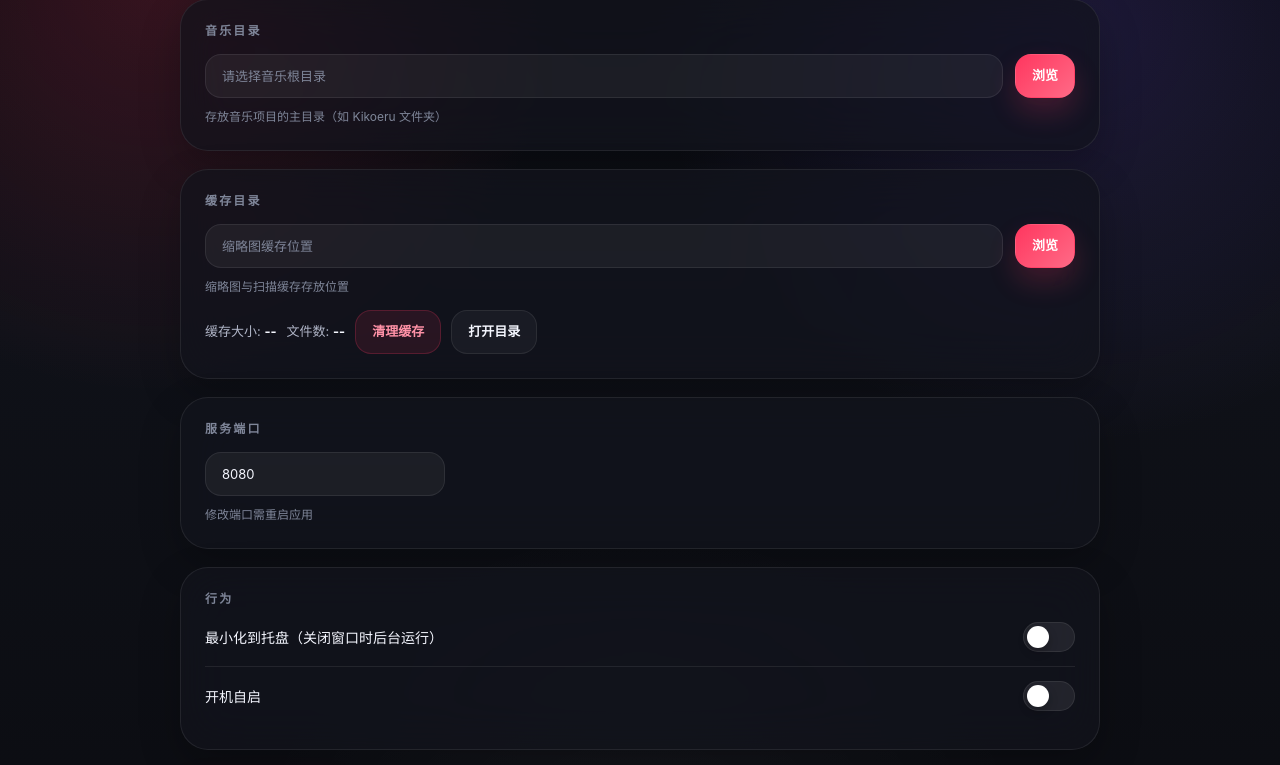
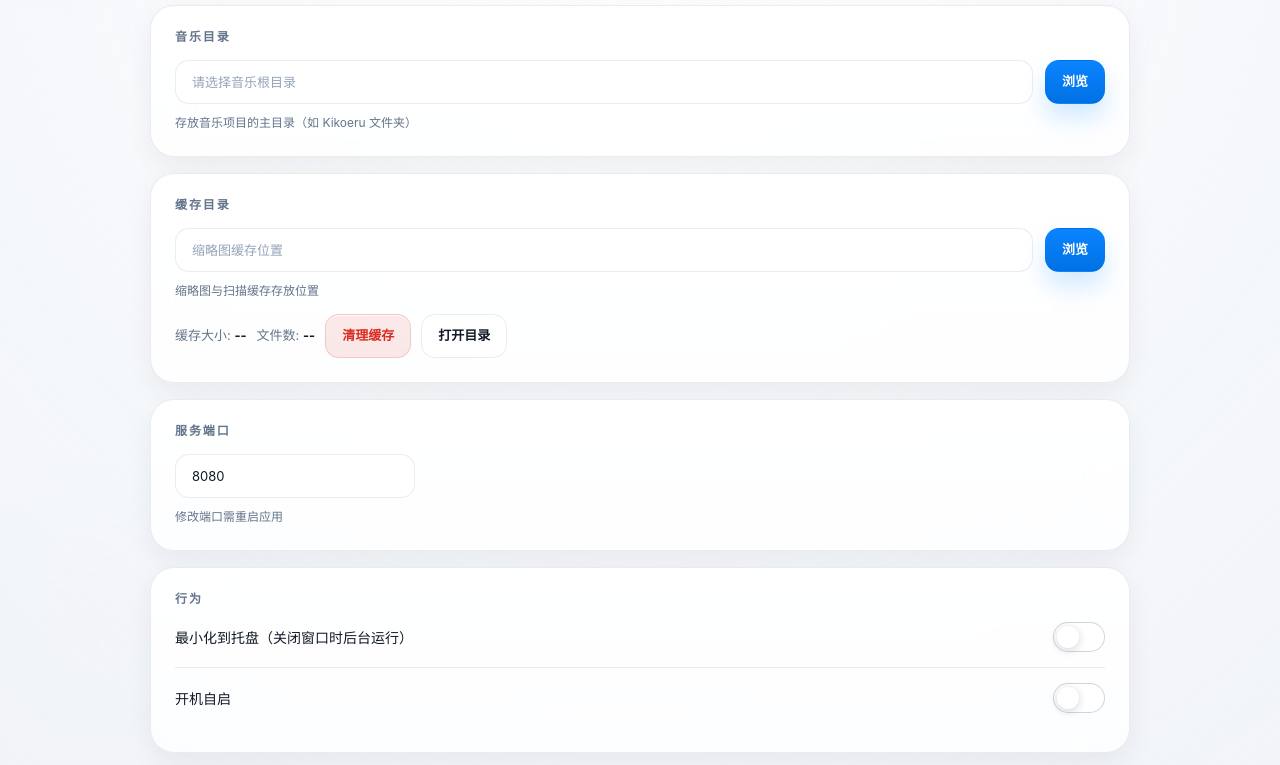
Before and after one commit to mhaq520/LocalTune, an Electron app: page public/settings.html in a window 1280 px wide. Shown: the part 101-866 px from the top of the page. Drawn offline with Linux system fonts and the light colour scheme; no server answers.

Commit message:
v0.1.5: 浅色 Apple System UI 重构

```diff
--- a/package.json
+++ b/package.json
@@ -1,6 +1,6 @@
 {
   "name": "music-player",
-  "version": "0.1.4",
+  "version": "0.1.5",
   "description": "本地音乐播放器 - 支持音频流、歌词同步、缩略图生成",
   "main": "main.js",
   "scripts": {
--- a/public/css/main.css
+++ b/public/css/main.css
@@ -1,4 +1,4 @@
-/* Apple Music inspired shared shell */
+/* Apple System inspired shared shell, light theme */
 
 *, *::before, *::after {
   box-sizing: border-box;
@@ -7,32 +7,32 @@
 }
 
 :root {
-  color-scheme: dark;
-  --bg: #0b0c11;
-  --bg-deep: #07080c;
-  --bg-elevated: rgba(255, 255, 255, 0.05);
-  --bg-elevated-strong: rgba(255, 255, 255, 0.08);
-  --surface: rgba(18, 20, 28, 0.78);
-  --surface-strong: rgba(24, 27, 37, 0.86);
-  --surface-hover: rgba(255, 255, 255, 0.1);
-  --border: rgba(255, 255, 255, 0.08);
-  --border-strong: rgba(255, 255, 255, 0.14);
-  --text-primary: #f5f7ff;
-  --text-secondary: #b1b6c8;
-  --text-muted: #7f8699;
-  --accent: #ff375f;
-  --accent-strong: #ff5d7e;
-  --accent-soft: rgba(255, 55, 95, 0.18);
-  --accent-2: #7c5cff;
-  --success: #34d399;
-  --danger: #ff5d5d;
-  --radius-xl: 30px;
+  color-scheme: light;
+  --bg: #f5f7fb;
+  --bg-deep: #e9edf4;
+  --bg-elevated: rgba(255, 255, 255, 0.78);
+  --bg-elevated-strong: rgba(255, 255, 255, 0.92);
+  --surface: rgba(255, 255, 255, 0.88);
+  --surface-strong: rgba(255, 255, 255, 0.96);
+  --surface-hover: rgba(255, 255, 255, 1);
+  --border: rgba(15, 23, 42, 0.08);
+  --border-strong: rgba(15, 23, 42, 0.14);
+  --text-primary: #111827;
+  --text-secondary: #4b5563;
+  --text-muted: #6b7280;
+  --accent: #0a84ff;
+  --accent-strong: #006fe6;
+  --accent-soft: rgba(10, 132, 255, 0.12);
+  --accent-2: #4f8ef7;
+  --success: #15803d;
+  --danger: #d92d20;
+  --radius-xl: 32px;
   --radius-lg: 24px;
   --radius-md: 18px;
   --radius-sm: 12px;
-  --shadow-lg: 0 28px 80px rgba(0, 0, 0, 0.38);
-  --shadow-md: 0 16px 42px rgba(0, 0, 0, 0.24);
-  --shadow-sm: 0 8px 24px rgba(0, 0, 0, 0.18);
+  --shadow-lg: 0 28px 60px rgba(15, 23, 42, 0.10);
+  --shadow-md: 0 14px 32px rgba(15, 23, 42, 0.08);
+  --shadow-sm: 0 8px 20px rgba(15, 23, 42, 0.06);
   --font: 'SF Pro Display', 'SF Pro Text', -apple-system, BlinkMacSystemFont, 'Segoe UI', Roboto, Arial, sans-serif;
   --transition: 180ms cubic-bezier(0.2, 0.8, 0.2, 1);
 }
@@ -49,10 +49,10 @@ body {
   font-family: var(--font);
   color: var(--text-primary);
   background:
-    radial-gradient(circle at 12% 8%, rgba(255, 55, 95, 0.18), transparent 28%),
-    radial-gradient(circle at 84% 12%, rgba(124, 92, 255, 0.16), transparent 30%),
-    radial-gradient(circle at 50% 100%, rgba(255, 255, 255, 0.04), transparent 34%),
-    linear-gradient(180deg, #090a0f 0%, #0f1118 42%, #0b0c11 100%);
+    radial-gradient(circle at 10% 10%, rgba(10, 132, 255, 0.12), transparent 24%),
+    radial-gradient(circle at 82% 12%, rgba(79, 142, 247, 0.10), transparent 26%),
+    radial-gradient(circle at 50% 100%, rgba(255, 255, 255, 0.72), transparent 35%),
+    linear-gradient(180deg, #fbfcfe 0%, #f4f7fb 54%, #edf1f7 100%);
   line-height: 1.5;
   overflow-x: hidden;
 }
@@ -67,22 +67,22 @@ body::after {
 }
 
 body::before {
-  top: -8rem;
+  top: -7rem;
   right: -6rem;
-  width: 22rem;
-  height: 22rem;
+  width: 20rem;
+  height: 20rem;
   border-radius: 50%;
-  background: radial-gradient(circle, rgba(255, 55, 95, 0.18), rgba(255, 55, 95, 0.03) 55%, transparent 72%);
+  background: radial-gradient(circle, rgba(10, 132, 255, 0.12), rgba(10, 132, 255, 0.03) 55%, transparent 72%);
   filter: blur(14px);
 }
 
 body::after {
   bottom: -10rem;
   left: -8rem;
-  width: 26rem;
-  height: 26rem;
+  width: 24rem;
+  height: 24rem;
   border-radius: 50%;
-  background: radial-gradient(circle, rgba(124, 92, 255, 0.12), rgba(124, 92, 255, 0.02) 60%, transparent 76%);
+  background: radial-gradient(circle, rgba(79, 142, 247, 0.08), rgba(79, 142, 247, 0.02) 58%, transparent 76%);
   filter: blur(18px);
 }
 
@@ -106,7 +106,7 @@ button:focus-visible,
 input:focus-visible,
 select:focus-visible,
 textarea:focus-visible {
-  outline: 2px solid rgba(255, 55, 95, 0.45);
+  outline: 2px solid rgba(10, 132, 255, 0.35);
   outline-offset: 2px;
 }
 
@@ -133,9 +133,9 @@ body.app-shell #gridView > header {
   padding: 18px 20px;
   border: 1px solid var(--border);
   border-radius: var(--radius-xl);
-  background: rgba(13, 15, 21, 0.72);
-  backdrop-filter: blur(24px) saturate(180%);
-  -webkit-backdrop-filter: blur(24px) saturate(180%);
+  background: rgba(255, 255, 255, 0.72);
+  backdrop-filter: blur(22px) saturate(180%);
+  -webkit-backdrop-filter: blur(22px) saturate(180%);
   box-shadow: var(--shadow-md);
 }
 
@@ -161,13 +161,11 @@ body.app-shell #gridView > header h1 {
   padding: 0 14px;
   border: 1px solid var(--border);
   border-radius: 999px;
-  background: rgba(255, 255, 255, 0.06);
+  background: rgba(10, 132, 255, 0.06);
   color: var(--text-secondary);
   font-size: 12px;
   font-variant-numeric: tabular-nums;
   letter-spacing: 0.01em;
-  backdrop-filter: blur(18px);
-  -webkit-backdrop-filter: blur(18px);
 }
 
 .btn-refresh,
@@ -177,7 +175,7 @@ body.app-shell #gridView > header h1 {
   justify-content: center;
   min-height: 34px;
   border: 1px solid var(--border);
-  background: var(--bg-elevated);
+  background: var(--surface);
   color: var(--text-secondary);
   cursor: pointer;
   transition: transform var(--transition), background var(--transition), border-color var(--transition), color var(--transition), box-shadow var(--transition);
@@ -239,10 +237,10 @@ body.app-shell .grid {
   color: var(--text-muted);
   font-size: 14px;
   border-radius: var(--radius-xl);
-  border: 1px dashed rgba(255, 255, 255, 0.12);
-  background: rgba(255, 255, 255, 0.04);
-  backdrop-filter: blur(18px);
-  -webkit-backdrop-filter: blur(18px);
+  border: 1px dashed rgba(15, 23, 42, 0.12);
+  background: rgba(255, 255, 255, 0.68);
+  backdrop-filter: blur(14px);
+  -webkit-backdrop-filter: blur(14px);
 }
 
 .empty p {
@@ -257,8 +255,8 @@ body.app-shell .grid {
   border-radius: 28px;
   border: 1px solid var(--border);
   background:
-    linear-gradient(180deg, rgba(255, 255, 255, 0.08), rgba(255, 255, 255, 0.04)),
-    linear-gradient(180deg, rgba(16, 18, 26, 0.95), rgba(10, 11, 16, 0.98));
+    linear-gradient(180deg, rgba(255, 255, 255, 0.96), rgba(248, 250, 252, 0.92)),
+    linear-gradient(180deg, rgba(255, 255, 255, 0.98), rgba(240, 244, 250, 0.92));
   box-shadow: var(--shadow-sm);
   cursor: pointer;
   transition: transform var(--transition), box-shadow var(--transition), border-color var(--transition), background var(--transition);
@@ -268,7 +266,7 @@ body.app-shell .grid {
   content: '';
   position: absolute;
   inset: 0;
-  background: linear-gradient(180deg, rgba(255, 255, 255, 0.08), transparent 28%);
+  background: linear-gradient(180deg, rgba(10, 132, 255, 0.08), transparent 30%);
   opacity: 0;
   transition: opacity var(--transition);
   pointer-events: none;
@@ -293,7 +291,7 @@ body.app-shell .grid {
   width: 100%;
   aspect-ratio: 4 / 3;
   object-fit: cover;
-  background: #121521;
+  background: #edf2f7;
   transition: transform 220ms ease, opacity var(--transition);
 }
 
@@ -307,12 +305,12 @@ body.app-shell .grid {
   left: 14px;
   z-index: 1;
   padding: 5px 10px;
-  border: 1px solid rgba(255, 255, 255, 0.14);
+  border: 1px solid rgba(15, 23, 42, 0.12);
   border-radius: 999px;
-  background: rgba(0, 0, 0, 0.55);
-  backdrop-filter: blur(18px);
-  -webkit-backdrop-filter: blur(18px);
-  color: #fff;
+  background: rgba(255, 255, 255, 0.82);
+  backdrop-filter: blur(16px);
+  -webkit-backdrop-filter: blur(16px);
+  color: var(--text-primary);
   font-size: 11px;
   font-weight: 700;
   letter-spacing: 0.04em;
@@ -347,9 +345,9 @@ body.app-shell .grid {
   padding: 5px 10px;
   border: 1px solid var(--border);
   border-radius: 999px;
-  background: rgba(255, 255, 255, 0.06);
-  backdrop-filter: blur(18px);
-  -webkit-backdrop-filter: blur(18px);
+  background: rgba(255, 255, 255, 0.82);
+  backdrop-filter: blur(16px);
+  -webkit-backdrop-filter: blur(16px);
   color: var(--text-secondary);
   font-size: 11px;
   font-weight: 600;
@@ -367,9 +365,9 @@ body.app-shell .grid {
   padding: 12px 16px;
   border: 1px solid var(--border);
   border-radius: 999px;
-  background: rgba(13, 15, 21, 0.82);
-  backdrop-filter: blur(24px) saturate(180%);
-  -webkit-backdrop-filter: blur(24px) saturate(180%);
+  background: rgba(255, 255, 255, 0.84);
+  backdrop-filter: blur(20px) saturate(180%);
+  -webkit-backdrop-filter: blur(20px) saturate(180%);
   box-shadow: var(--shadow-md);
 }
 
@@ -400,9 +398,9 @@ body.app-shell .grid {
   width: 34px;
   height: 34px;
   border-radius: 999px;
-  background: linear-gradient(135deg, var(--accent), #ff6a86);
+  background: linear-gradient(135deg, var(--accent), #39a0ff);
   color: #fff;
-  box-shadow: 0 12px 24px rgba(255, 55, 95, 0.26);
+  box-shadow: 0 12px 24px rgba(10, 132, 255, 0.22);
 }
 
 .btn-mini-play:hover {
@@ -414,12 +412,12 @@ body.app-shell .grid {
   height: 28px;
   border: 1px solid var(--border);
   border-radius: 999px;
-  background: rgba(255, 255, 255, 0.06);
+  background: rgba(255, 255, 255, 0.72);
   color: var(--text-muted);
 }
 
 .btn-mini-expand:hover {
-  background: rgba(255, 255, 255, 0.1);
+  background: rgba(255, 255, 255, 0.96);
   color: var(--text-primary);
 }
 
@@ -435,12 +433,12 @@ body.app-shell .grid {
 ::-webkit-scrollbar-thumb {
   border: 2px solid transparent;
   border-radius: 999px;
-  background: rgba(255, 255, 255, 0.12);
+  background: rgba(15, 23, 42, 0.16);
   background-clip: padding-box;
 }
 
 ::-webkit-scrollbar-thumb:hover {
-  background: rgba(255, 255, 255, 0.24);
+  background: rgba(15, 23, 42, 0.28);
   background-clip: padding-box;
 }
 
--- a/public/css/settings.css
+++ b/public/css/settings.css
@@ -1,39 +1,70 @@
-/* Apple Music inspired preference pane */
+/* Light Apple-style preference pane */
 
 body.settings-body {
+  min-height: 100vh;
   padding-bottom: 72px;
+  color-scheme: light;
+  color: #111827;
+  background:
+    radial-gradient(circle at top, rgba(255, 255, 255, 0.92), rgba(248, 250, 252, 0.72) 42%, rgba(239, 242, 247, 0.98) 100%);
+  --settings-surface: rgba(255, 255, 255, 0.82);
+  --settings-surface-strong: rgba(255, 255, 255, 0.94);
+  --settings-border: rgba(15, 23, 42, 0.08);
+  --settings-border-strong: rgba(15, 23, 42, 0.14);
+  --settings-text: #111827;
+  --settings-text-soft: #64748b;
+  --settings-text-muted: #94a3b8;
+  --settings-accent: #0a84ff;
+  --settings-accent-soft: rgba(10, 132, 255, 0.12);
+  --settings-danger: #d92d20;
+  --settings-danger-soft: rgba(217, 45, 32, 0.1);
+  --settings-shadow: 0 24px 60px rgba(15, 23, 42, 0.08);
+  --settings-shadow-soft: 0 10px 28px rgba(15, 23, 42, 0.06);
+}
+
+body.settings-body::before {
+  content: '';
+  position: fixed;
+  inset: 0;
+  pointer-events: none;
+  background:
+    linear-gradient(180deg, rgba(255, 255, 255, 0.22), rgba(255, 255, 255, 0) 18%),
+    radial-gradient(circle at 15% 0%, rgba(10, 132, 255, 0.08), transparent 28%),
+    radial-gradient(circle at 85% 10%, rgba(255, 159, 10, 0.05), transparent 24%);
 }
 
 .settings-container {
-  width: min(920px, calc(100% - 32px));
+  position: relative;
+  width: min(980px, calc(100% - 32px));
   margin: 0 auto;
-  padding: 28px 0 40px;
+  padding: 32px 0 44px;
+  isolation: isolate;
 }
 
 .settings-header {
   -webkit-app-region: drag;
-  margin: 0 0 22px;
+  margin: 0 0 24px;
   padding: 6px 4px 0;
 }
 
 .settings-header h1 {
   margin: 0;
-  color: var(--text-primary);
+  color: var(--settings-text);
   font-size: clamp(30px, 4vw, 42px);
-  font-weight: 700;
+  font-weight: 600;
   line-height: 1.05;
-  letter-spacing: -0.04em;
+  letter-spacing: -0.05em;
 }
 
 .settings-section {
-  margin-bottom: 18px;
+  margin-bottom: 16px;
   padding: 22px 24px 24px;
-  border: 1px solid var(--border);
-  border-radius: 28px;
-  background: rgba(18, 20, 28, 0.78);
-  backdrop-filter: blur(24px) saturate(180%);
-  -webkit-backdrop-filter: blur(24px) saturate(180%);
-  box-shadow: var(--shadow-md);
+  border: 1px solid var(--settings-border);
+  border-radius: 24px;
+  background: linear-gradient(180deg, var(--settings-surface-strong), var(--settings-surface));
+  backdrop-filter: blur(18px) saturate(160%);
+  -webkit-backdrop-filter: blur(18px) saturate(160%);
+  box-shadow: var(--settings-shadow-soft);
 }
 
 .settings-section:last-of-type {
@@ -42,10 +73,10 @@ body.settings-body {
 
 .section-title {
   margin: 0 0 14px;
-  color: var(--text-muted);
+  color: var(--settings-text-soft);
   font-size: 12px;
   font-weight: 700;
-  letter-spacing: 0.18em;
+  letter-spacing: 0.16em;
   text-transform: uppercase;
 }
 
@@ -61,22 +92,23 @@ body.settings-body {
   min-width: 240px;
   height: 44px;
   padding: 0 16px;
-  border: 1px solid var(--border);
-  border-radius: 16px;
-  background: rgba(255, 255, 255, 0.05);
-  color: var(--text-primary);
+  border: 1px solid var(--settings-border);
+  border-radius: 14px;
+  background: rgba(255, 255, 255, 0.92);
+  color: var(--settings-text);
   font-size: 13px;
-  transition: border-color var(--transition), background var(--transition), box-shadow var(--transition);
+  box-shadow: inset 0 1px 0 rgba(255, 255, 255, 0.82);
+  transition: border-color var(--transition), background var(--transition), box-shadow var(--transition), transform var(--transition);
 }
 
 .text-input::placeholder {
-  color: var(--text-muted);
+  color: var(--settings-text-muted);
 }
 
 .text-input:focus {
-  border-color: rgba(255, 55, 95, 0.34);
-  background: rgba(255, 255, 255, 0.07);
-  box-shadow: 0 0 0 4px rgba(255, 55, 95, 0.12);
+  border-color: rgba(10, 132, 255, 0.42);
+  background: #fff;
+  box-shadow: 0 0 0 4px var(--settings-accent-soft);
 }
 
 .port-input {
@@ -89,51 +121,53 @@ body.settings-body {
   justify-content: center;
   min-height: 44px;
   padding: 0 16px;
-  border: 1px solid var(--border);
-  border-radius: 16px;
-  background: rgba(255, 255, 255, 0.06);
-  color: var(--text-primary);
+  border: 1px solid var(--settings-border);
+  border-radius: 14px;
+  background: rgba(255, 255, 255, 0.9);
+  color: var(--settings-text);
   font-size: 13px;
   font-weight: 600;
   cursor: pointer;
+  box-shadow: inset 0 1px 0 rgba(255, 255, 255, 0.82);
   transition: transform var(--transition), background var(--transition), border-color var(--transition), box-shadow var(--transition), color var(--transition);
 }
 
 .btn:hover {
   transform: translateY(-1px);
-  border-color: var(--border-strong);
-  background: rgba(255, 255, 255, 0.1);
-  box-shadow: var(--shadow-sm);
+  border-color: var(--settings-border-strong);
+  background: #fff;
+  box-shadow: var(--settings-shadow-soft);
 }
 
 .btn:active {
-  transform: scale(0.98);
+  transform: translateY(0) scale(0.985);
 }
 
 .btn-primary {
   border-color: transparent;
-  background: linear-gradient(135deg, var(--accent), #ff6a86);
+  background: linear-gradient(180deg, #0a84ff, #0071e3);
   color: #fff;
-  box-shadow: 0 14px 28px rgba(255, 55, 95, 0.2);
+  box-shadow: 0 14px 24px rgba(10, 132, 255, 0.18);
 }
 
 .btn-primary:hover {
-  background: linear-gradient(135deg, var(--accent-strong), #ff7b93);
+  background: linear-gradient(180deg, #1592ff, #0a84ff);
 }
 
 .btn-secondary {
-  background: rgba(255, 255, 255, 0.04);
+  background: rgba(255, 255, 255, 0.84);
 }
 
 .btn-danger {
-  border-color: rgba(255, 55, 95, 0.22);
-  background: rgba(255, 55, 95, 0.1);
-  color: #ff92a7;
+  border-color: rgba(217, 45, 32, 0.18);
+  background: var(--settings-danger-soft);
+  color: var(--settings-danger);
 }
 
 .btn-danger:hover {
-  background: rgba(255, 55, 95, 0.18);
-  color: #fff;
+  border-color: rgba(217, 45, 32, 0.24);
+  background: rgba(217, 45, 32, 0.14);
+  color: #b42318;
 }
 
 .btn-large {
@@ -143,7 +177,7 @@ body.settings-body {
 
 .hint {
   margin: 10px 0 0;
-  color: var(--text-muted);
+  color: var(--settings-text-soft);
   font-size: 12px;
 }
 
@@ -153,12 +187,12 @@ body.settings-body {
 }
 
 .cache-stat {
-  color: var(--text-secondary);
+  color: var(--settings-text-soft);
   font-size: 13px;
 }
 
 .cache-stat strong {
-  color: var(--text-primary);
+  color: var(--settings-text);
   font-weight: 700;
 }
 
@@ -167,9 +201,9 @@ body.settings-body {
   align-items: center;
   justify-content: space-between;
   gap: 16px;
-  padding: 14px 0;
-  border-top: 1px solid var(--border);
-  color: var(--text-primary);
+  padding: 15px 0;
+  border-top: 1px solid var(--settings-border);
+  color: var(--settings-text);
   font-size: 14px;
 }
 
@@ -184,9 +218,10 @@ body.settings-body {
   height: 30px;
   appearance: none;
   -webkit-appearance: none;
-  border: 1px solid var(--border);
+  border: 1px solid rgba(148, 163, 184, 0.45);
   border-radius: 999px;
-  background: rgba(255, 255, 255, 0.08);
+  background: rgba(255, 255, 255, 0.92);
+  box-shadow: inset 0 1px 1px rgba(255, 255, 255, 0.8);
   cursor: pointer;
   transition: background var(--transition), border-color var(--transition), box-shadow var(--transition);
 }
@@ -200,14 +235,14 @@ body.settings-body {
   height: 22px;
   border-radius: 50%;
   background: #fff;
-  box-shadow: 0 4px 10px rgba(0, 0, 0, 0.24);
+  box-shadow: 0 2px 8px rgba(15, 23, 42, 0.18);
   transition: transform var(--transition), background var(--transition);
 }
 
 .toggle:checked {
   border-color: transparent;
-  background: linear-gradient(135deg, var(--accent), #ff6a86);
-  box-shadow: 0 10px 20px rgba(255, 55, 95, 0.18);
+  background: linear-gradient(180deg, #0a84ff, #0071e3);
+  box-shadow: 0 10px 18px rgba(10, 132, 255, 0.18);
 }
 
 .toggle:checked::before {
@@ -226,27 +261,27 @@ body.settings-body {
 
 .save-status {
   margin-left: auto;
-  color: var(--text-muted);
+  color: var(--settings-text-soft);
   font-size: 13px;
 }
 
 .save-status.success {
-  color: var(--success);
+  color: #1f7a3d;
 }
 
 .save-status.error {
-  color: #ff7b93;
+  color: var(--settings-danger);
 }
 
 @media (max-width: 600px) {
   .settings-container {
-    width: min(100% - 24px, 920px);
+    width: min(100% - 24px, 980px);
     padding-top: 18px;
   }
 
   .settings-section {
     padding: 18px;
-    border-radius: 24px;
+    border-radius: 22px;
   }
 
   .row {
```
Also changed, not shown: public/css/detail.css (+57 -57 lines), public/index.html (+5 -5 lines), public/settings.html (+3 -3 lines), README.md.
